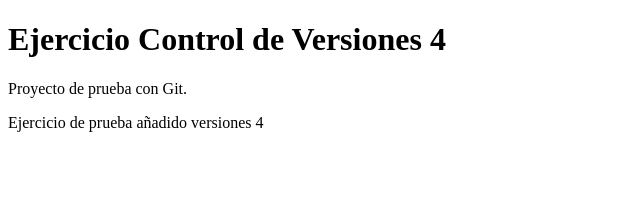
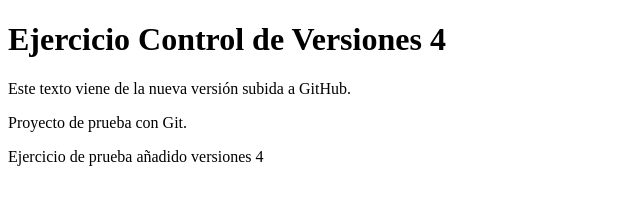
Before and after one commit to micorreodeprueba2025-stack/ejercicioscv4, a plain HTML site: page index.html in a window 1280 px wide. Shown: the whole page, without its empty margins (0-640 px from the left). Drawn offline with Linux system fonts and the light colour scheme.

Commit message:
Agrego párrafo en index.html

```diff
--- a/index.html
+++ b/index.html
@@ -6,6 +6,8 @@
 </head>
 <body>
   <h1>Ejercicio Control de Versiones 4</h1>
+  <p>Este texto viene de la nueva versión subida a GitHub.</p>
+
   <p>Proyecto de prueba con Git.</p>
   <p>Ejercicio de prueba añadido versiones 4</p>
 </body>
```
